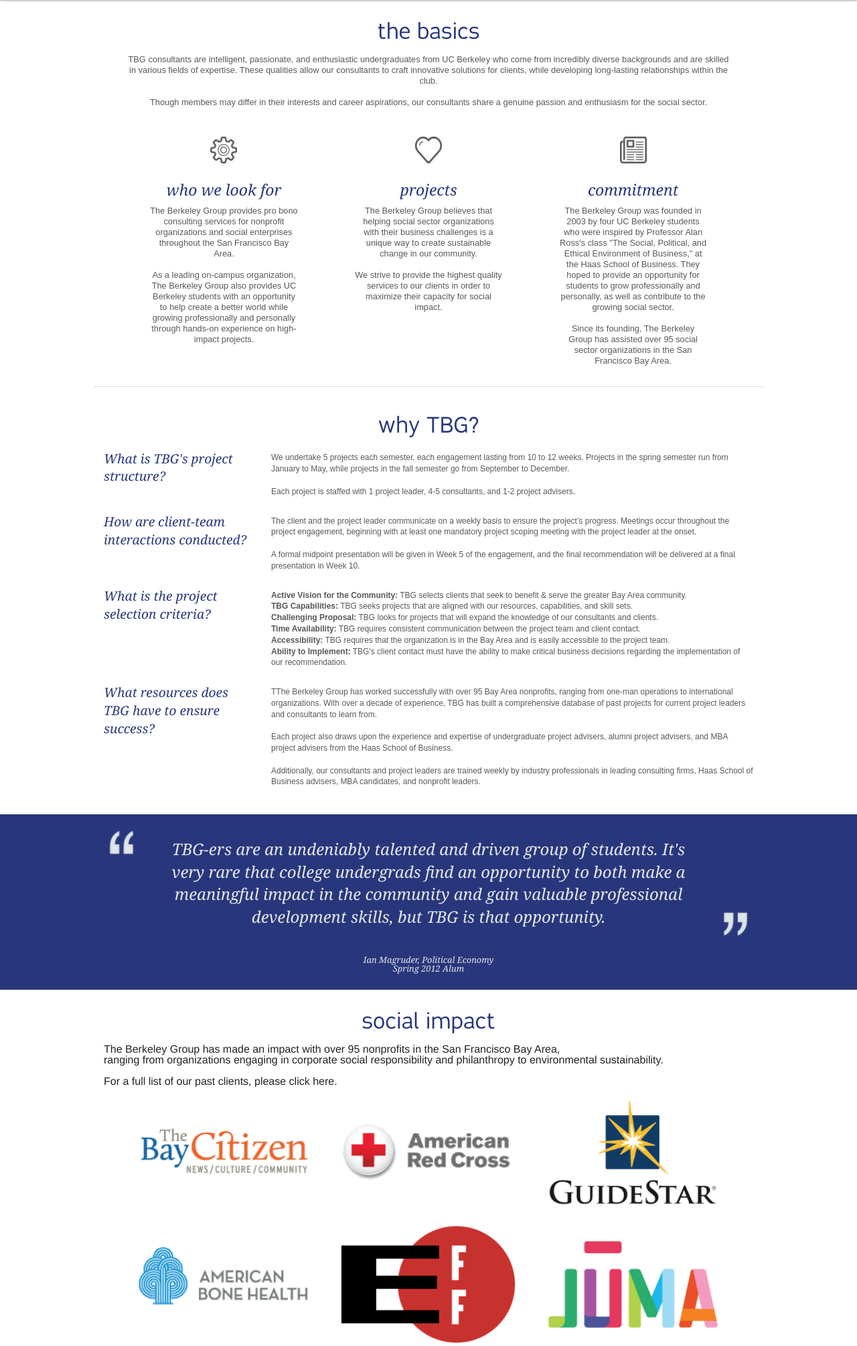
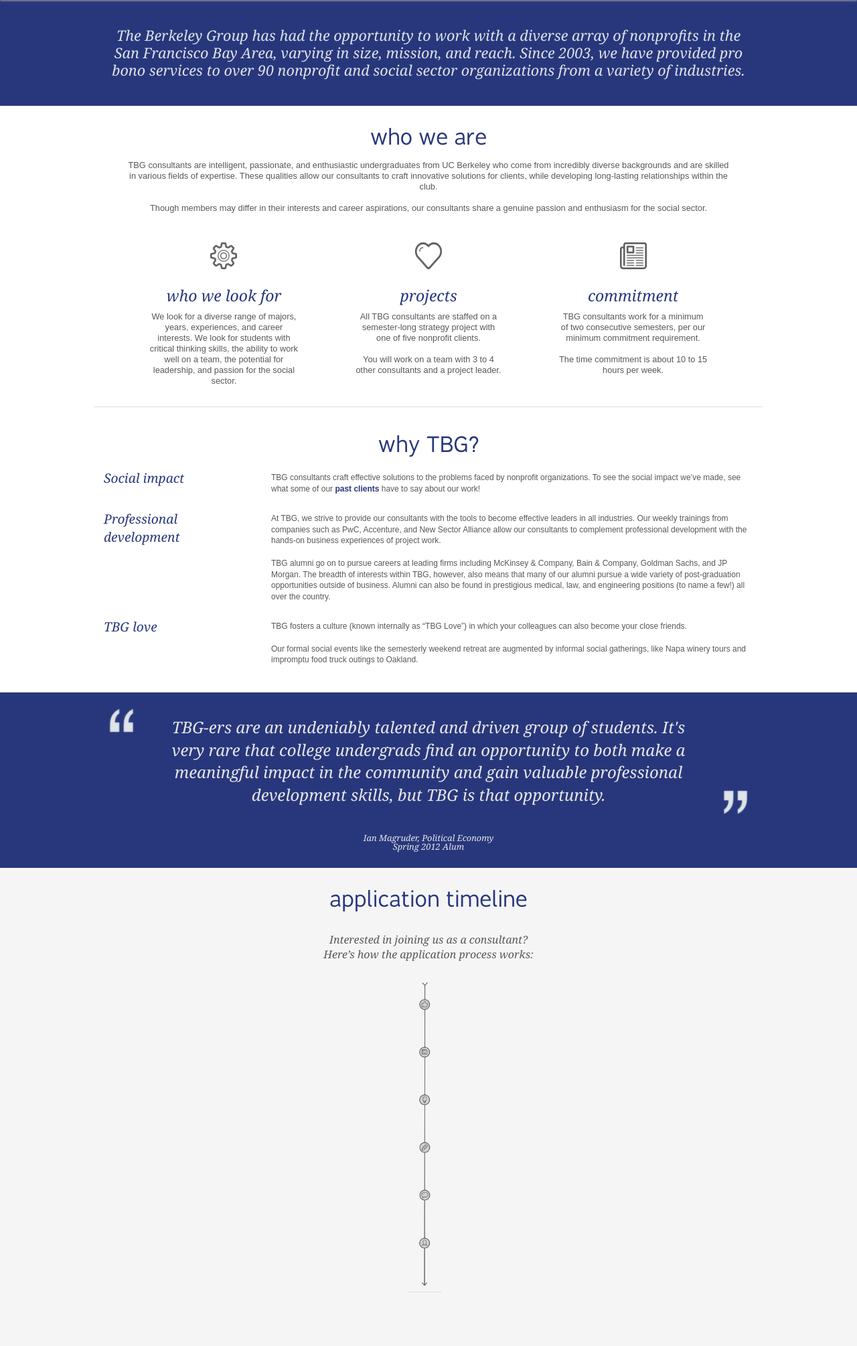
Before and after one commit to wonjun/tbg_website, a PHP site: page /consultants.html in a window 1280 px wide. Shown: the part 60-2070 px from the top of the page at 67% size. Run offline with PHP 8.4, Linux system fonts and the light colour scheme.

Commit message:
consultant timeline

```diff
--- a/clients.html
+++ b/clients.html
@@ -40,8 +40,8 @@
         <div class="has-dropdown sub-bar">
           <div class="nav-about sub-about">
             <ul class="inline-list">
-              <li class="sub"><a href="#about_section" class="smooth_scroll">about us</a></li>
-              <li class="sub sub-last"><a href="#executives" class="smooth_scroll">executive committee</a></li>
+              <li class="sub"><a href="home.html#about_section" class="smooth_scroll">about us</a></li>
+              <li class="sub sub-last"><a href="home.html#executives" class="smooth_scroll">executive committee</a></li>
             </ul>
           </div>
           <div class="nav-clients sub-clients">
@@ -63,7 +63,7 @@
           </div>
           <div class="nav-consultants sub-consultants">
             <ul class="inline-list">
-              <li class="sub"><a href="consultants.html#the_basics" class="smooth_scroll">the basics</a></li>
+              <li class="sub"><a href="consultants.html#who_we_are" class="smooth_scroll">who we are</a></li>
               <li class="sub"><a href="consultants.html#why_TBG" class="smooth_scroll">why TBG?</a></li>
               <li class="sub"><a href="consultants.html#recruitment_timeline" class="smooth_scroll">recruitment timeline</a></li>
               <li class="sub sub-last"><a href="consultants.html#consultant_application" class="smooth_scroll">consultant application</a></li>
--- a/consultants.html
+++ b/consultants.html
@@ -40,8 +40,8 @@
         <div class="has-dropdown sub-bar">
           <div class="nav-about sub-about">
             <ul class="inline-list">
-              <li class="sub"><a href="#about_section" class="smooth_scroll">about us</a></li>
-              <li class="sub sub-last"><a href="#executives" class="smooth_scroll">executive committee</a></li>
+              <li class="sub"><a href="home.html#about_section" class="smooth_scroll">about us</a></li>
+              <li class="sub sub-last"><a href="home.html#executives" class="smooth_scroll">executive committee</a></li>
             </ul>
           </div>
           <div class="nav-clients sub-clients">
@@ -63,7 +63,7 @@
           </div>
           <div class="nav-consultants sub-consultants">
             <ul class="inline-list">
-              <li class="sub"><a href="consultants.html#the_basics" class="smooth_scroll">the basics</a></li>
+              <li class="sub"><a href="consultants.html#who_we_are" class="smooth_scroll">who we are</a></li>
               <li class="sub"><a href="consultants.html#why_TBG" class="smooth_scroll">why TBG?</a></li>
               <li class="sub"><a href="consultants.html#recruitment_timeline" class="smooth_scroll">recruitment timeline</a></li>
               <li class="sub sub-last"><a href="consultants.html#consultant_application" class="smooth_scroll">consultant application</a></li>
@@ -73,11 +73,21 @@
       </div>
     </div>
 
+    <div class="mission-panel">
+      <div class="mission-statement">
+        <div class="row">
+          <div class="large-12 columns">
+            The Berkeley Group has had the opportunity to work with a diverse array of nonprofits in the San Francisco Bay Area, varying in size, mission, and reach. Since 2003, we have provided pro bono services to over 90 nonprofit and social sector organizations from a variety of industries.
+          </div>
+        </div>
+      </div>
+    </div>
+
     <!-- Beginning of the basics section-->
     <div class="basic-panel">
-      <a name="the_basics" class="anchor-link"></a>
+      <a name="who_we_are" class="anchor-link"></a>
       <div class="row">
-        <h2>the basics</h2>
+        <h2>who we are</h2>
         <div class="basics-text">
         TBG consultants are intelligent, passionate, and  enthusiastic undergraduates from UC Berkeley who come from incredibly diverse backgrounds and are skilled in various fields of expertise. These qualities allow our consultants to craft innovative solutions for clients, while developing long-lasting relationships within the club. <br><br>Though members may differ in their interests and career aspirations, our consultants share a genuine passion and enthusiasm for the social sector.
         </div>
@@ -89,9 +99,7 @@
               </div>
               <div class="panel-text">
                 <h4>who we look for</h4>
-                The Berkeley Group provides pro bono consulting services for nonprofit organizations and social enterprises throughout the San Francisco Bay Area.
-                <br><br>
-                As a leading on-campus organization, The Berkeley Group also provides UC Berkeley students with an opportunity to help create a better world while growing professionally and personally through hands-on experience on high-impact projects.
+                We look for a diverse range of majors, years, experiences, and career interests. We look for students with critical thinking skills, the ability to work well on a team, the potential for leadership, and passion for the social sector.
               </div>
             </div>
             <div class="medium-4 columns">
@@ -100,8 +108,8 @@
               </div>
               <div class="panel-text">
                 <h4>projects</h4>
-                The Berkeley Group believes that helping social sector organizations with their business challenges is a unique way to create sustainable change in our community. <br><br>
-                We strive to provide the highest quality services to our clients in order to maximize their capacity for social impact.
+                All TBG consultants are staffed on a semester-long strategy project with one of five nonprofit clients. <br><br>
+                You will work on a team with 3 to 4 other consultants and a project leader.
               </div>
             </div>
             <div class="medium-4 columns">
@@ -110,8 +118,8 @@
               </div>
               <div class="panel-text">
                 <h4>commitment</h4>
-                The Berkeley Group was founded in 2003 by four UC Berkeley students who were inspired by Professor Alan Ross's class "The Social, Political, and Ethical Environment of Business," at the Haas School of Business. They hoped to provide an opportunity for students to grow professionally and personally, as well as contribute to the growing social sector. <br><br>
-                Since its founding, The Berkeley Group has assisted over 95 social sector organizations in the San Francisco Bay Area.
+                TBG consultants work for a minimum of two consecutive semesters, per our minimum commitment requirement. <br><br>
+                The time commitment is about 10 to 15 hours per week.
               </div>
             </div>
           </div>
@@ -136,14 +144,13 @@
         <div class="medium-3 columns">
           <h3>
             <div class="faq-subtitle">
-              What is TBG's project structure?
+              Social impact
             </div>
           </h3>
         </div>
         <div class="medium-9 columns">
           <div class="faq-text">
-            We undertake 5 projects each semester, each engagement lasting from 10 to 12 weeks. Projects in the spring semester run from January to May, while projects in the fall semester go from September to December. <br><br>
-            Each project is staffed with 1 project leader, 4-5 consultants, and 1-2 project advisers.
+            TBG consultants craft effective solutions to the problems faced by nonprofit organizations. To see the social impact we’ve made, see what some of our <a href="clients.html#social_impact">past clients</a> have to say about our work!
           </div>
         </div>
       </div>
@@ -151,14 +158,14 @@
         <div class="medium-3 columns">
           <h3>
             <div class="faq-subtitle">
-              How are client-team interactions conducted?
+              Professional <br> development
             </div>
           </h3>
         </div>
         <div class="medium-9 columns">
           <div class="faq-text">
-            The client and the project leader communicate on a weekly basis to ensure the project’s progress. Meetings occur throughout the project engagement, beginning with at least one mandatory project scoping meeting with the project leader at the onset. <br><br>
-            A formal midpoint presentation will be given in Week 5 of the engagement, and the final recommendation will be delivered at a final presentation in Week 10.
+            At TBG, we strive to provide our consultants with the tools to become effective leaders in all industries. Our weekly trainings from companies such as PwC, Accenture, and New Sector Alliance allow our consultants to complement professional development with the hands-on business experiences of project work. <br><br>
+            TBG alumni go on to pursue careers at leading firms including McKinsey & Company, Bain & Company, Goldman Sachs, and JP Morgan. The breadth of interests within TBG, however, also means that many of our alumni pursue a wide variety of post-graduation opportunities outside of business. Alumni can also be found in prestigious medical, law, and engineering positions (to name a few!) all over the country.
           </div>
         </div>
       </div>
@@ -166,34 +173,14 @@
         <div class="medium-3 columns">
           <h3>
             <div class="faq-subtitle">
-              What is the project selection criteria?
+              TBG love
             </div>
           </h3>
         </div>
         <div class="medium-9 columns">
           <div class="faq-text">
-            <b>Active Vision for the Community:</b> TBG selects clients that seek to benefit & serve the greater Bay Area community. <br>
-            <b>TBG Capabilities:</b> TBG seeks projects that are aligned with our resources, capabilities, and skill sets. <br>
-            <b>Challenging Proposal:</b> TBG looks for projects that will expand the knowledge of our consultants and clients. <br>
-            <b>Time Availability:</b> TBG requires consistent communication between the project team and client contact.<br>
-            <b>Accessibility:</b> TBG requires that the organization is in the Bay Area and is easily accessible to the project team. <br>
-            <b>Ability to Implement:</b> TBG's client contact must have the ability to make critical business decisions regarding the implementation of our recommendation.
-          </div>
-        </div>
-      </div>
-      <div class="row second">
-        <div class="medium-3 columns">
-          <h3>
-            <div class="faq-subtitle">
-              What resources does TBG have to ensure success?
-            </div>
-          </h3>
-        </div>
-        <div class="medium-9 columns">
-          <div class="faq-text">
-            TThe Berkeley Group has worked successfully with over 95 Bay Area nonprofits, ranging from one-man operations to international organizations. With over a decade of experience, TBG has built a comprehensive database of past projects for current project leaders and consultants to learn from.<br><br>
-            Each project also draws upon the experience and expertise of undergraduate project advisers, alumni project advisers, and MBA project advisers from the Haas School of Business. <br><br>
-            Additionally, our consultants and project leaders are trained weekly by industry professionals in leading consulting firms, Haas School of Business advisers, MBA candidates, and nonprofit leaders.
+            TBG fosters a culture (known internally as “TBG Love”) in which your colleagues can also become your close friends. <br><br>
+            Our formal social events like the semesterly weekend retreat are augmented by informal social gatherings, like Napa winery tours and impromptu food truck outings to Oakland.
           </div>
         </div>
       </div>
@@ -226,190 +213,27 @@
       </div>
     </div>
 
-    <!--Past Clients-->
-    <div class="basic-panel">
-      <div class="row">
-        <div class="large-12 columns">
-          <a name="social_impact" class="anchor-link"></a>
-          <h2>social impact</h2>
-          <div class="clients-text">
-            The Berkeley Group has made an impact with over 95 nonprofits in the San Francisco Bay Area, <br>ranging from organizations engaging in corporate social responsibility and philanthropy to environmental sustainability.<br><br>
-            For a full list of our past clients, please click here.
-          </div>
-        </div>
-      </div>
-      <div class="row">
-        <div class="medium-11 medium-centered columns">
-          <div class="row">
-            <div class="medium-4 columns">
-              <div class="client-logo">
-                <img src="img/bay-citizen.png"/>
-                <div class="project">
-                  <h6>The Bay Citizen</h6>
-                  Donor Aquisition Strategy
-                </div>
-              </div>
-            </div>
-            <div class="medium-4 columns">
-              <div class="client-logo">
-                <img src="img/red-cross.png"/>
-                <div class="project">
-                  <h6>American Red Cross</h6>
-                  Donor Aquisition Strategy
-                </div>
-              </div>
-            </div>
-            <div class="medium-4 columns">
-              <div class="client-logo">
-                <img src="img/guidestar.png"/>
-                <div class="project">
-                  <h6>GuideStar</h6>
-                  Donor Aquisition Strategy
-                </div>
-              </div>
-            </div>
-          </div>
-          <div class="row">
-            <div class="medium-4 columns">
-              <div class="client-logo">
-                <img src="img/abh.png"/>
-                <div class="project">
-                  <h6>American Bone Health</h6>
-                  Donor Aquisition Strategy
-                </div>
-              </div>
-            </div>
-            <div class="medium-4 columns">
-              <div class="client-logo">
-                <img src="img/eff.png"/>
-                <div class="project">
-                  <h6>Electronic Frontier Foundation</h6>
-                  Donor Aquisition Strategy
-                </div>
-              </div>
-            </div>
-            <div class="medium-4 columns">
-              <div class="client-logo">
-                <img src="img/juma.png"/>
-                <div class="project">
-                  <h6>Juma Ventures</h6>
-                  Donor Aquisition Strategy
-                </div>
-              </div>
-            </div>
-          </div>
-          <div class="row">
-            <div class="medium-4 columns">
-              <div class="client-logo">
-                <img src="img/lawrence.png"/>
-                <div class="project">
-                  <h6>The Lawrence Hall of Science</h6>
-                  Donor Aquisition Strategy
-                </div>
-              </div>
-            </div>
-            <div class="medium-4 columns">
-              <div class="client-logo">
-                <img src="img/crucible.png"/>
-                <div class="project">
-                  <h6>The Crucible</h6>
-                  Donor Aquisition Strategy
-                </div>
-              </div>
-            </div>
-            <div class="medium-4 columns">
-              <div class="client-logo">
-                <img src="img/buy-local.png"/>
-                <div class="project">
-                  <h6>Buy Local Berkeley</h6>
-                  Donor Aquisition Strategy
-                </div>
-              </div>
-            </div>
-          </div>
-          <div class="row">
-            <div class="medium-4 columns">
-              <div class="client-logo">
-                <img src="img/goodwill.png"/>
-                <div class="project">
-                  <h6>Goodwill</h6>
-                  Donor Aquisition Strategy
-                </div>
-              </div>
-            </div>
-            <div class="medium-4 columns">
-              <div class="client-logo">
-                <img src="img/pride.png"/>
-                <div class="project">
-                  <h6>SF Pride</h6>
-                  Donor Aquisition Strategy
-                </div>
-              </div>
-            </div>
-            <div class="medium-4 columns">
-              <div class="client-logo">
-                <img src="img/taproot.png"/>
-                <div class="project">
-                  <h6>Taproot Foundation</h6>
-                  Donor Aquisition Strategy
-                </div>
-              </div>
-            </div>
-          </div>
-        </div>
-      </div>
-    </div>
-    <!-- Testimonial #2-->
-    <!--Testimony-->
-    <div class="testimony-panel2">
-      <div class="row">
-        <div class="large-1 columns">
-          <div class="quote-left">
-            <img src="img/blue-left.png"/>
-          </div>
-        </div>
-        <div class="large-10 columns">
-          <div class="testimony-text">
-            <a name="client_timeline" class="anchor-link"></a>
-            TBG worked with Rising Sun's social enterprise 'Rising Sun Energy Services' to help formulate a business plan that will provide direction for the program over the next 1-3 years. The team was highly professional and a pleasure to work with; it was a great experience.
-          </div>
-        </div>
-        <div class="large-1 columns right">
-          <div class="quote-right">
-            <img src="img/blue-right.png"/>
-          </div>
-        </div>
-      </div>
-      <div class="row">
-        <div class="testimony-by">
-          Alison Freeman, Deputy Director<br>
-          Rising Sun Energy Center
-        </div>
-      </div>
-    </div>
-
-    <!-- Client Timeline -->
+    <!-- Consultant Timeline -->
     <div class="basic-panel timeline">
       <div class="row">
         <div class="medium-9 medium-centered columns">
-          <h2>client timeline</h2>
+          <h2>application timeline</h2>
           <div class="row timeline-sub">
-            Interested in what we can do for you?<br>
-            Here's how the application process works:
+            Interested in joining us as a consultant?
+            <br>Here’s how the application process works:
           </div>
           <div class="row">
             <div class="small-1 small-centered columns timeline-image">
-                <img draggable="false" src="img/timeline.png"/>
+                <img draggable="false" src="img/timeline2.png"/>
             </div>
           </div>
           <div class="row timeline-row1 time-element">
             <div class="medium-5 columns">
               <div class="vcenterer"></div>
               <div class="time-title">
-                <h3>application opens</h3>
+                <h3>sproul tabling</h3>
                 <div class="time-text">
-                  The client application opens in December and is due in January.<br>
-                  The application can be found here
+                  Tabling on Sproul Plaza begins 1/21. Drop by to learn more about us!
                 </div>
               </div>
             </div>
@@ -424,9 +248,11 @@
             <div class="medium-5 columns">
               <div class="vcenterer"></div>
               <div class="time-title">
-                <h3>applications reviewed</h3>
+                <h3>infosessions</h3>
                 <div class="time-text">
-                  The Vice President of Projects will work with the Executive Committee and the Project Leaders to select and contact applicants.
+                  Come to one of our infosessions to learn more about TBG. <br>
+                  Our first infosession is held on 1/28 from 7-9 PM in [Location TBD]. <br>
+                  Our second infosession is held on 1/30 from 7-9 PM in [Location TBD].
                 </div>
               </div>
             </div>
@@ -435,10 +261,10 @@
             <div class="medium-5 columns">
               <div class="vcenterer"></div>
               <div class="time-title">
-                <h3>interview process</h3>
+                <h3>case workshop</h3>
                 <div class="time-text">
-                  The purpose of the interview process is to learn more about your organization, to assess its compatibility with TBG, and to narrow the scope of the project.<br>
-                  In-person interviews will be conducted in January.
+                  We hold an OPEN case workshop for interested applicants to learn more about the case portion of our interview, as well as the interview process as a whole. <br>
+                  The case workshop is held on 2/5 from 7-9 PM in [Location TBD].
                 </div>
               </div>
             </div>
--- a/css/consultants.css
+++ b/css/consultants.css
@@ -8,3 +8,20 @@
   margin: auto;
   padding-bottom: 20px;
 }
+
+.mission-panel {
+  background-color: #28377C;
+  padding-top: 40px;
+  padding-bottom: 40px;
+}
+
+.mission-statement{
+  color: #dce3e7;
+  font-family: Georgia;
+  font-style: italic;
+  text-align: center;
+  font-size: 135%;
+  line-height: 120%;
+  margin-left: auto;
+  margin-right: auto;
+}
--- a/css/partners.css
+++ b/css/partners.css
@@ -123,3 +123,8 @@
 .how-panel {
   padding-bottom: 40px;
 }
+
+.panel-text a{
+  color: #28377C;
+  font-weight: bold;
+}
--- a/css/style.css
+++ b/css/style.css
@@ -125,3 +125,65 @@ a.anchor-link {
 .faq-subtitle {
   color: #28377C;
 }
+
+.faq-text a{
+  color: #28377C;
+  font-weight: bold;
+}
+
+
+.timeline {
+  background: #f5f5f6;
+  position: relative;
+  height: 1100px;
+}
+.timeline-row{
+  padding-top: 83px;
+}
+
+.timeline-row1{
+  padding-top: 71px;
+}
+.timeline-image img{
+  max-width: 50px;
+  margin: auto;
+  display: table;
+  position: absolute;
+  z-index: 4;
+  top: 0;
+  left: 0;
+  float: left;
+  float: right;
+}
+
+.timeline-sub {
+  text-align: center;
+  color: #58585B;
+  font-family: georgia;
+  font-style: italic;
+  padding-top: 15px;
+  padding-bottom: 30px;
+  line-height: 140%;
+}
+
+.time-text {
+  border-top-style: solid;
+  border-top-width: 1px;
+  border-top-color: #cfd0d1;
+  padding-top: 5px;
+  font-family: arial;
+  font-size: 75%;
+  line-height: 125%;
+  margin-right: 20px;
+}
+.time-title {
+  color: #58585B;
+  vertical-align: middle;
+  display: inline-block;
+}
+
+.vcenterer {
+  display: inline-block;
+  height: 100%;
+  vertical-align: middle;
+}
--- a/home.html
+++ b/home.html
@@ -63,7 +63,7 @@
           </div>
           <div class="nav-consultants sub-consultants">
             <ul class="inline-list">
-              <li class="sub"><a href="consultants.html#the_basics" class="smooth_scroll">the basics</a></li>
+              <li class="sub"><a href="consultants.html#who_we_are" class="smooth_scroll">who we are</a></li>
               <li class="sub"><a href="consultants.html#why_TBG" class="smooth_scroll">why TBG?</a></li>
               <li class="sub"><a href="consultants.html#recruitment_timeline" class="smooth_scroll">recruitment timeline</a></li>
               <li class="sub sub-last"><a href="consultants.html#consultant_application" class="smooth_scroll">consultant application</a></li>
--- a/partners.html
+++ b/partners.html
@@ -39,8 +39,8 @@
         <div class="has-dropdown sub-bar">
           <div class="nav-about sub-about">
             <ul class="inline-list">
-              <li class="sub"><a href="#about_section" class="smooth_scroll">about us</a></li>
-              <li class="sub sub-last"><a href="#executives" class="smooth_scroll">executive committee</a></li>
+              <li class="sub"><a href="home.html#about_section" class="smooth_scroll">about us</a></li>
+              <li class="sub sub-last"><a href="home.html#executives" class="smooth_scroll">executive committee</a></li>
             </ul>
           </div>
           <div class="nav-clients sub-clients">
@@ -62,7 +62,7 @@
           </div>
           <div class="nav-consultants sub-consultants">
             <ul class="inline-list">
-              <li class="sub"><a href="consultants.html#the_basics" class="smooth_scroll">the basics</a></li>
+              <li class="sub"><a href="consultants.html#who_we_are" class="smooth_scroll">who we are</a></li>
               <li class="sub"><a href="consultants.html#why_TBG" class="smooth_scroll">why TBG?</a></li>
               <li class="sub"><a href="consultants.html#recruitment_timeline" class="smooth_scroll">recruitment timeline</a></li>
               <li class="sub sub-last"><a href="consultants.html#consultant_application" class="smooth_scroll">consultant application</a></li>
```
Also changed, not shown: img/timeline2.png (added).
